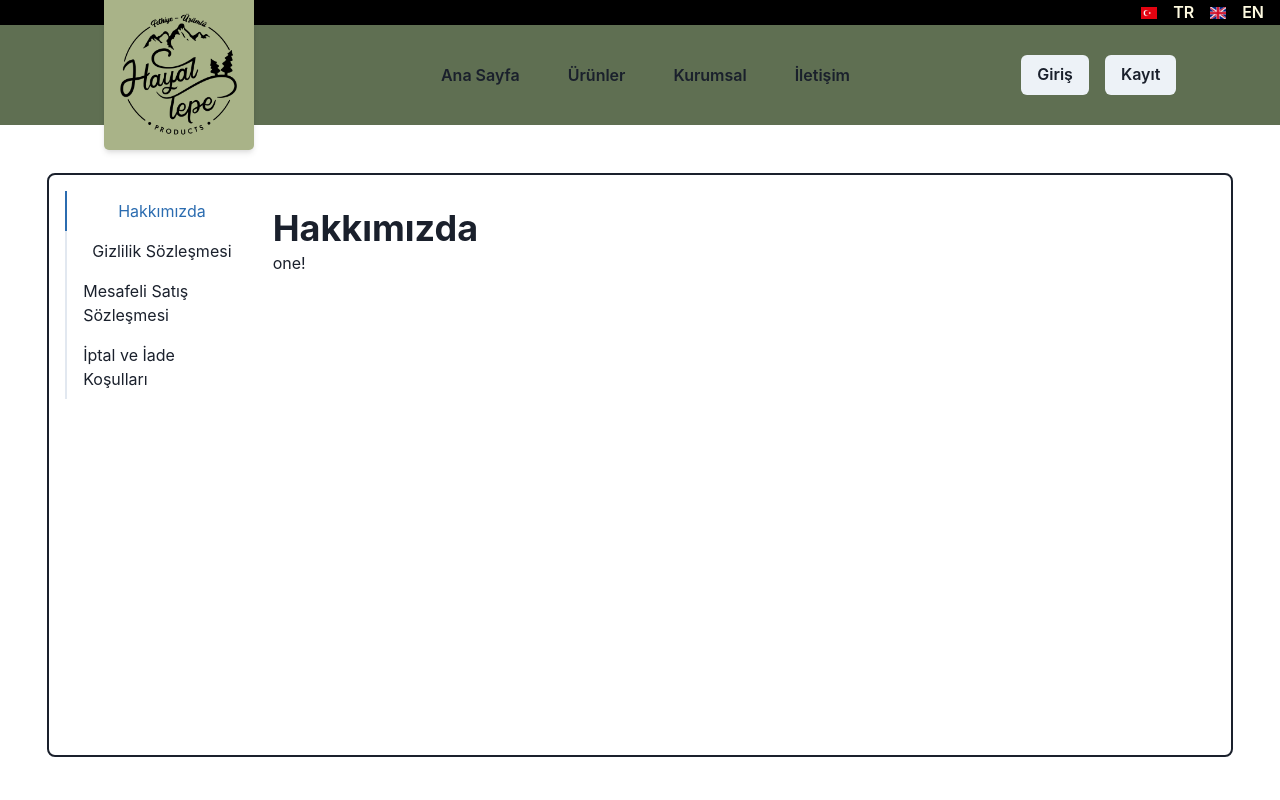
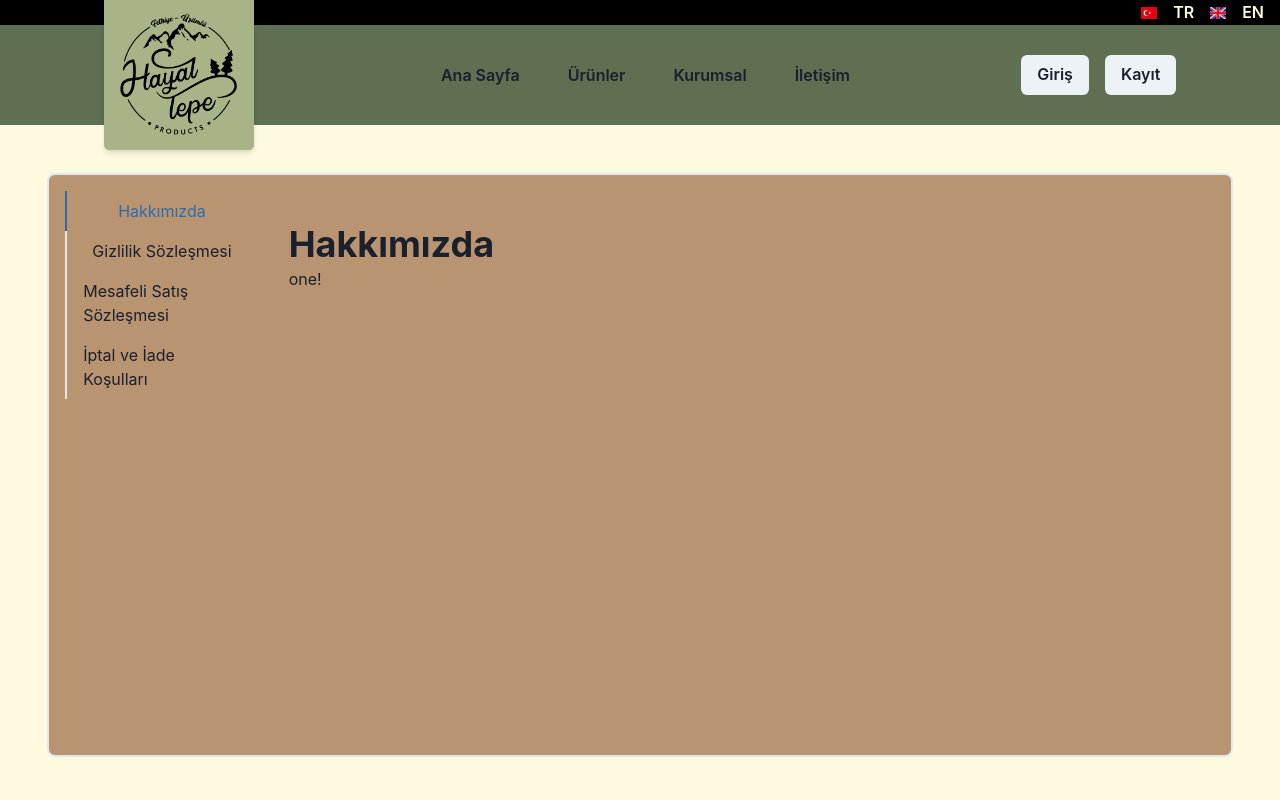
Before and after one commit to Cytherr1/hayaltepe, a React (Vite) app in the folder frontend/: page /corporate/about in a window 1280 px wide. Shown: the top 800 px of the page. Built offline with nearby package versions, Linux system fonts and the light colour scheme.

Commit message:
corpo page css

```diff
--- a/frontend/src/pages/Corporate.jsx
+++ b/frontend/src/pages/Corporate.jsx
@@ -19,13 +19,15 @@ const Corporate = (props) => {
       w="100%"
       h="85vh"
       p="1em"
+      bg="y.500"
     >
       <Box
         w="95%"
         h="90%"
-        border="2px"
+        borderWidth="2px"
         borderRadius="lg"
         p="1em"
+        bg="b.500"
       >
         <Tabs
           orientation='vertical'
@@ -40,19 +42,19 @@ const Corporate = (props) => {
           </TabList>
 
           <TabPanels>
-            <TabPanel>
+            <TabPanel p="2em">
               <Heading size="xl"><FormattedMessage id='about'/></Heading>
               <Text>one!</Text>
             </TabPanel>
-            <TabPanel>
+            <TabPanel p="2em">
               <Heading size="xl"><FormattedMessage id='privacy'/></Heading>
               <Text>two!</Text>
             </TabPanel>
-            <TabPanel>
+            <TabPanel p="2em">
               <Heading size="xl"><FormattedMessage id='dsc'/></Heading>
               <Text>three!</Text>
             </TabPanel>
-            <TabPanel>
+            <TabPanel p="2em">
               <Heading size="xl"><FormattedMessage id='refund'/></Heading>
               <Text>three!</Text>
             </TabPanel>
```
